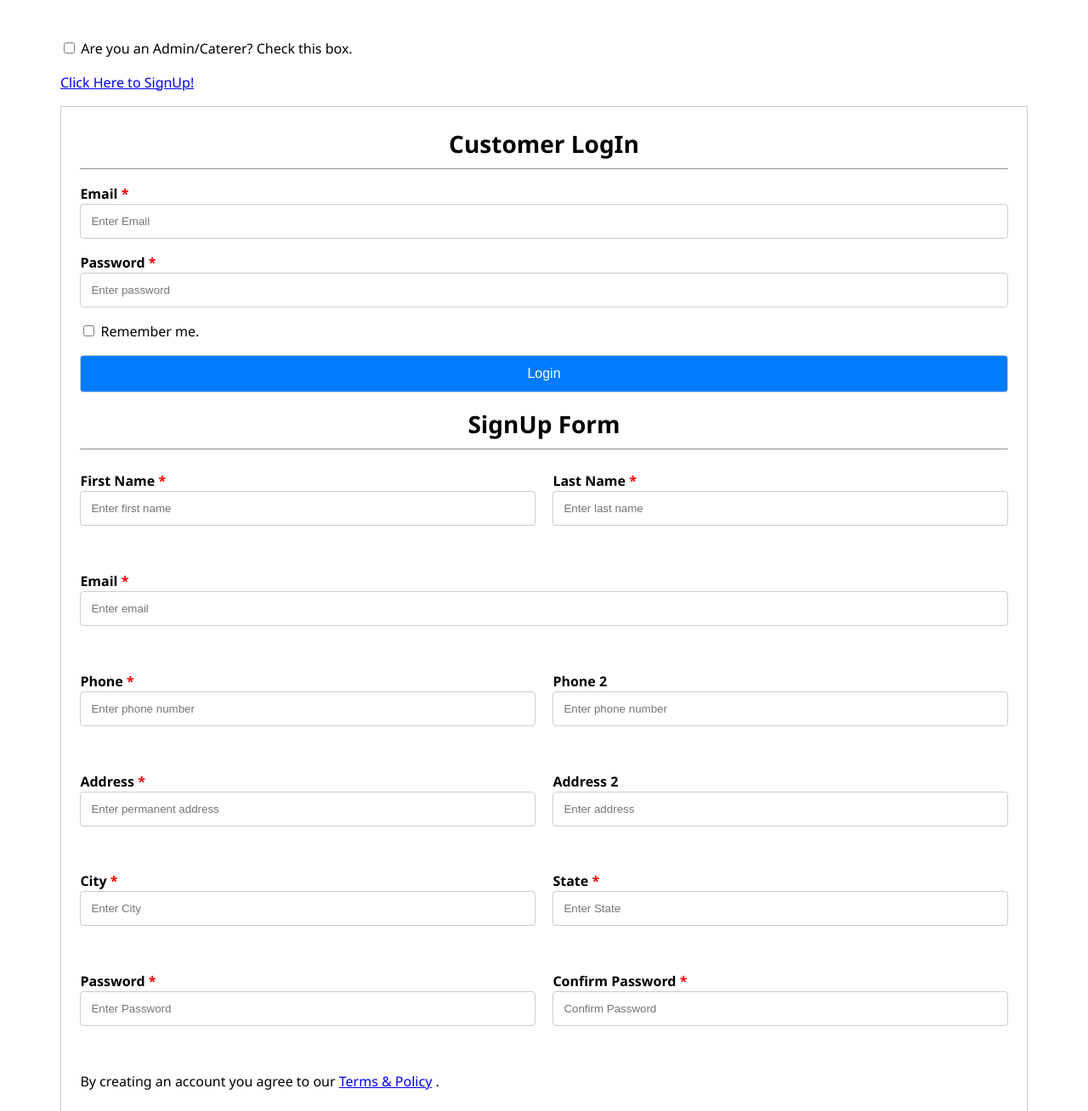
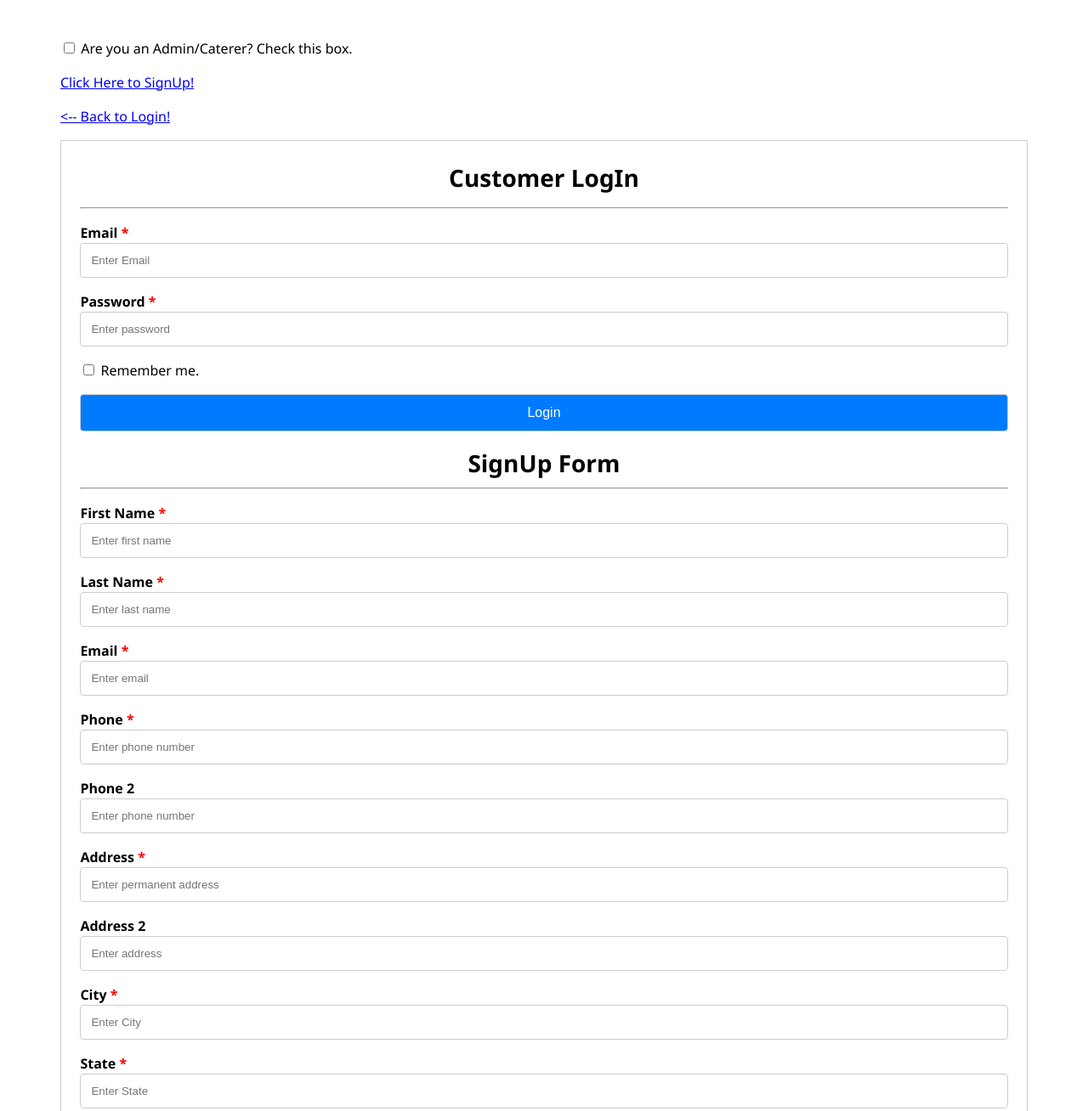
Before and after one commit to rovilay/Book-A-Meal, a plain HTML site: page UI/login-signup.html in a window 1280 px wide. Shown: the part 140-1448 px from the top of the page at 85% size. Drawn offline with Linux system fonts and the light colour scheme.

Commit message:
Fixed login and signup form markup

```diff
--- a/UI/login-signup.html
+++ b/UI/login-signup.html
@@ -28,139 +28,145 @@
       <div id="alert" role="alert"></div>
 
       <!-- Admin check box -->
-      <p>
-      <input type="checkbox" name="admin"> Are you an Admin/Caterer? Check this box.
+      <p id="admin">
+      <input type="checkbox" id="admin-checkbox" name="admin"> Are you an Admin/Caterer? Check this box.
       </p>
 
       <p class="signUp-link">
+        <a href="#">
+          Click Here to SignUp!
+        </a>
+      </p>
+
+      <p class="login-link">
           <a href="#">
-          Click Here to SignUp!
+            <-- Back to Login!
           </a>
-        </p>
+      </p>
+
       <div class="card">
         <!-- Login form -->
-        <div class="card-body">
-          <div class="form-title" id="form-title">Customer LogIn </div>
-          <hr>
-          <form id="login" class="login">
+        <div id="form-card" class="card-body">
+          <div class="form-title" id="login-form-title">Customer LogIn
+            <hr>
+          </div>
+
+          <form id="login" class="login-form">
             <p>
             <label for="email">Email
               <span class="asterik">*</span>
             </label>
-            <input type="text" placeholder="Enter Email" name="email" required>
+            <input type="text" id="login-email" placeholder="Enter Email" name="email" required>
             </p>
 
             <p>
             <label for="psw">Password
               <span class="asterik">*</span>
             </label>
-            <input type="password" placeholder="Enter password" name="psw" required>
+            <input type="password" id="login-password" placeholder="Enter password" name="psw" required>
             </p>
 
             <p>
-            <input type="checkbox" name="remember"> Remember me.
+            <input type="checkbox" name="remember" id="remember"> Remember me.
             </p>
 
             <p>
-            <button type="submit" class="loginbtn btn-1">Login</button>
+            <button type="submit" id="loginbtn" class="loginbtn btn-1">Login</button>
             </p>
           </form>
 
         </div>
 
           <!-- SignUp form -->
-        <div class="card-body">
-          <div class="form-title" id="form-title"> SignUp Form  </div>
+          <div class="form-title" id="signup-form-title"> SignUp Form  </div>
           <hr>
-          <form id="signup" class="signupform">
+          <form id="signup" class="signup-form">
             <p class="">
             <label for="fname">First name
               <span class="asterik">*</span>
             </label>
-            <input type="text" placeholder="Enter first name" name="fname" required>
+            <input type="text" placeholder="Enter first name" name="fname" id="signup-fname" required>
             </p>
 
             <p>
             <label for="lname">Last name
               <span class="asterik">*</span>
             </label>
-            <input type="text" placeholder="Enter last name" name="lname" required>
+            <input type="text" placeholder="Enter last name" name="lname" id="signup-lname" required>
             </p>
 
             <p class="full">
             <label for="email">Email
               <span class="asterik">*</span>
             </label>
-            <input type="text" placeholder="Enter email" name="email" required>
+            <input type="text" placeholder="Enter email" id="signup-email" name="email" required>
             </p>
 
             <p>
             <label for="phone">Phone
               <span class="asterik">*</span>
             </label>
-            <input type="text" placeholder="Enter phone number" name="phonw" required>
+            <input type="text" placeholder="Enter phone number" name="phone2" id="signup-phone" required>
             </p>
 
             <p>
             <label for="phone2">Phone 2</label>
-            <input type="text" placeholder="Enter phone number" name="phone2">
+            <input type="text" id="signup-phone2" placeholder="Enter phone number" name="phone2">
             </p>
 
             <p>
             <label for="address">Address
               <span class="asterik">*</span>
             </label>
-            <input type="text" placeholder="Enter permanent address" name="address" required>
+            <input type="text" id="signup-address" placeholder="Enter permanent address" name="address" required>
             </p>
 
             <p>
             <label for="address2">Address 2</label>
-            <input type="text" placeholder="Enter address" name="address2">
+            <input type="text" id="signup-address2"placeholder="Enter address" name="address2">
             </p>
 
             <p>
             <label for="city">City
               <span class="asterik">*</span>
             </label>
-            <input type="text" placeholder="Enter City" name="city" required>
+            <input type="text" id="signup-city" placeholder="Enter City" name="city" required>
             </p>
 
             <p>
             <label for="state">State
               <span class="asterik">*</span>
             </label>
-            <input type="text" placeholder="Enter State" name="state" required>
+            <input type="text" id="signup-state" placeholder="Enter State" name="state" required>
             </p>
 
             <p>
             <label for="psw">Password
               <span class="asterik">*</span>
             </label>
-            <input type="text" placeholder="Enter Password" name="psw" required>
+            <input type="text" id="signup-psw" placeholder="Enter Password" name="psw" required>
             </p>
 
             <p>
             <label for="cpsw">Confirm Password
               <span class="asterik">*</span>
             </label>
-            <input type="text" placeholder="Confirm Password" name="cps" required>
+            <input type="text"  id="signup-cpsw" placeholder="Confirm Password" name="cps" required>
             </p>
 
             <p class="full">By creating an account you agree to our <a href="#">Terms & Policy</a> .</p>
 
             <p class="full">
-            <button type="submit" name="signupbtn" class="signupbtn btn-1">Sign Up</button>
+            <button type="submit" name="signupbtn" id="signupbtn" class="signupbtn btn-1">Sign Up</button>
             </p>
           </form>
-        </div>
       </div>
 
     </div>
   </section>
   </main>
 
-
-
+<script src="./js/app.js"></script>
 </body>
 
 </html>
```
